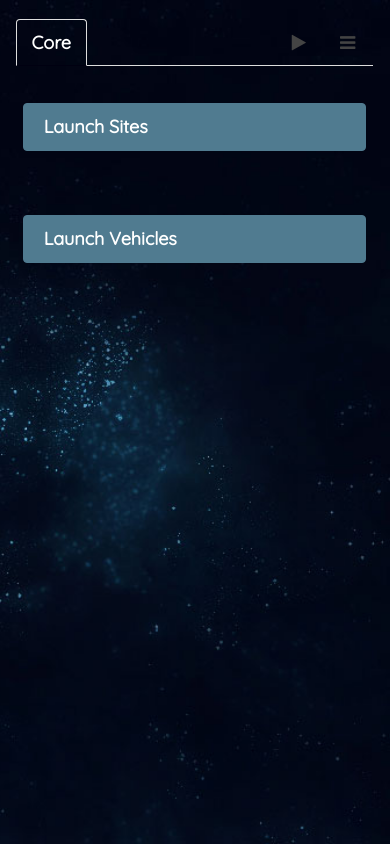
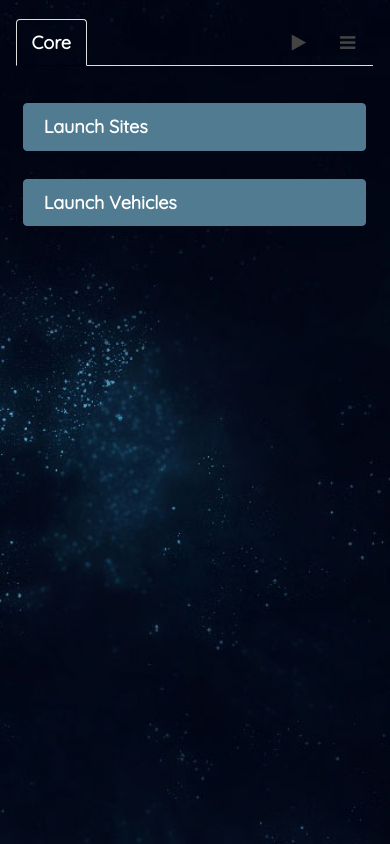
Before and after one commit to aaronraimist/FlightClubClient, a PHP site: page / in a window 390 px wide. Run offline with PHP 8.4, Linux system fonts and the light colour scheme; some libraries are stand-ins or nearby versions.

Commit message:
kludge for mobile bug

```diff
--- a/public_html/css/mobile-style.css
+++ b/public_html/css/mobile-style.css
@@ -32,6 +32,10 @@ only screen and (max-width: 767px) {
   #sites nav,
   #vehicles nav {
     height:50%;
+  }
+
+  #vehicles {
+    top: -35px;
   }
 
   #copyInfo,
--- a/public_html/css/style.css
+++ b/public_html/css/style.css
@@ -133,6 +133,11 @@ nav li.active>a {
 #vehicles {
   padding-left: 0px;
   padding-right: 0px;
+}
+
+#sites select,
+#vehicles select {
+  max-height: 0px;
 }
 
 #sites nav,
```
